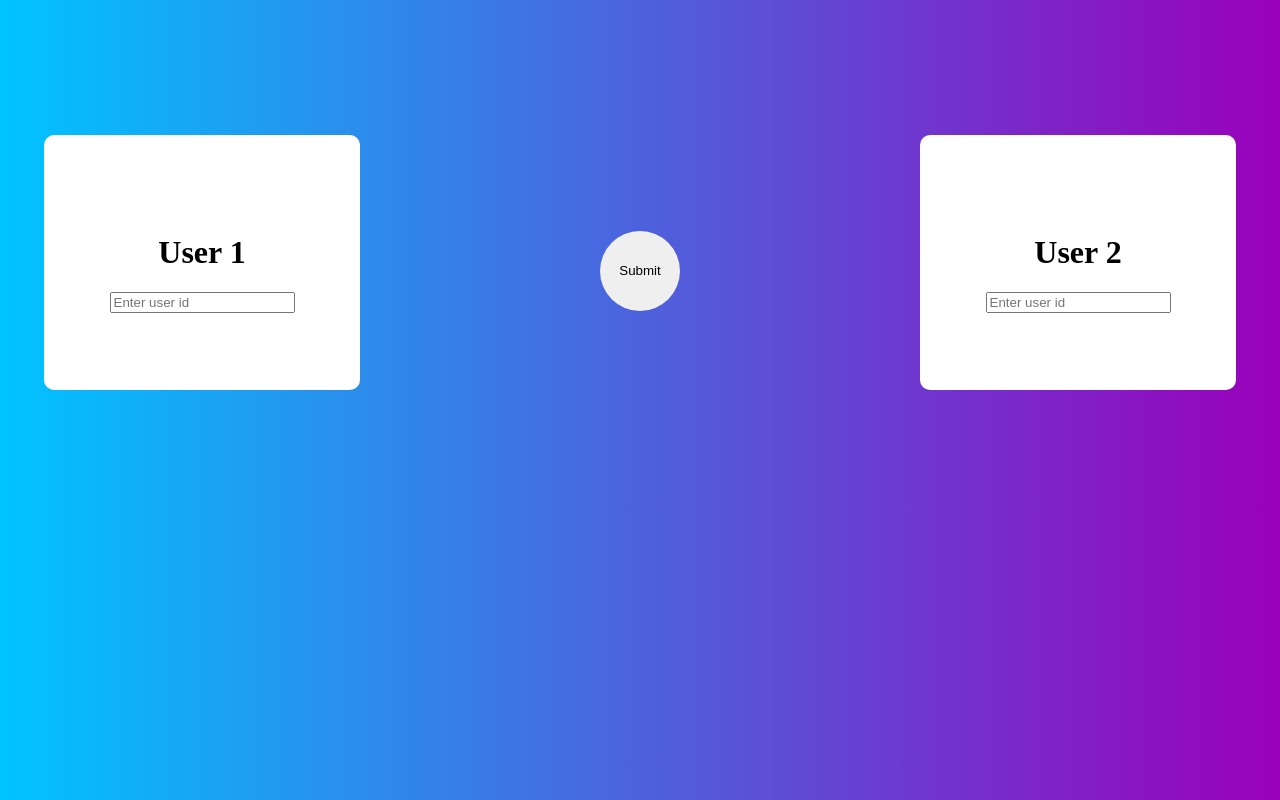
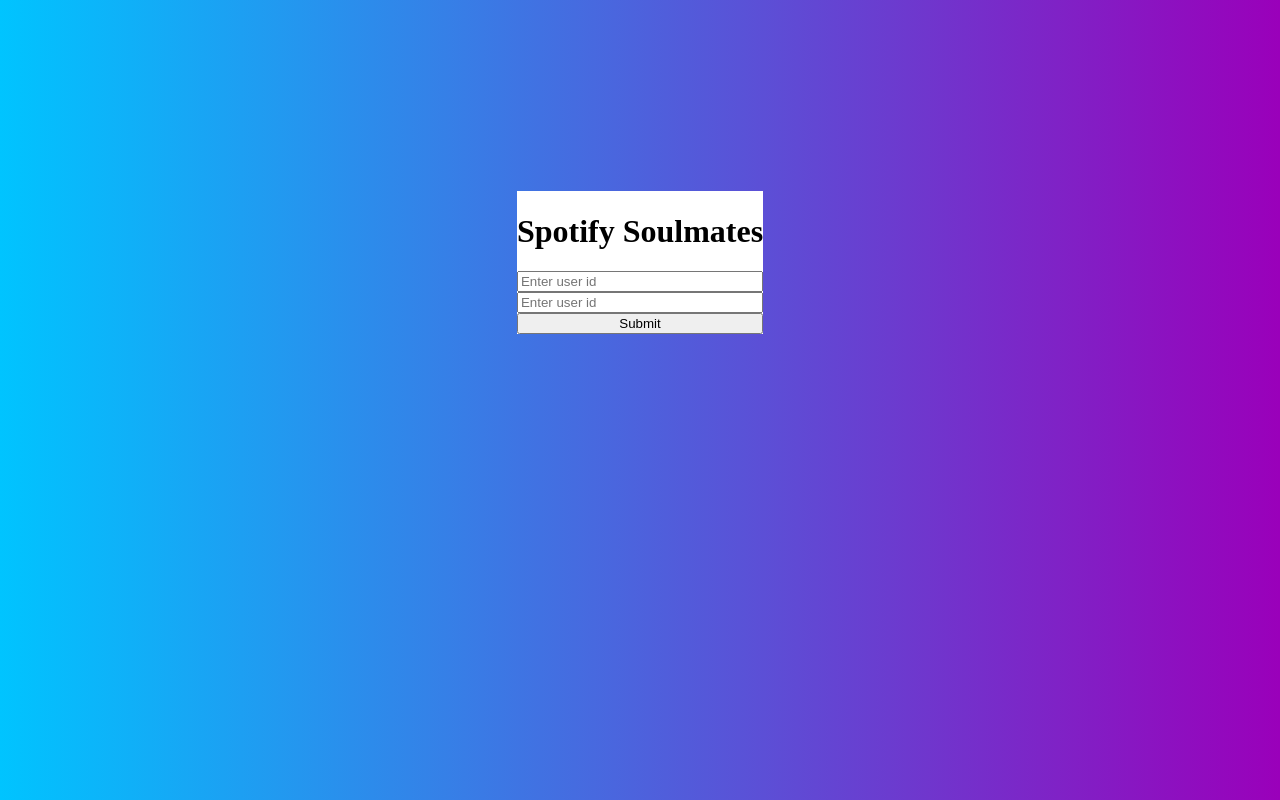
Before and after one commit to Shameer-R/Spotify-Soulmates, a plain HTML site: page client/index.html in a window 1280 px wide. Drawn offline with Linux system fonts and the light colour scheme.

Commit message:
Basic html/css layout redesign

```diff
--- a/client/index.html
+++ b/client/index.html
@@ -8,14 +8,11 @@
     <body>
 
         <div class="center-section">
-            <div class="user-1-section">
-                <h1>User 1</h1>
+            <div class="container">
+                <h1>Spotify Soulmates</h1>
                 <input id="user-1-input" placeholder="Enter user id">
-            </div>
-            <button id="submit" type="submit">Submit</button>
-            <div class="user-2-section">
-                <h1>User 2</h1>
                 <input id="user-2-input" placeholder="Enter user id">
+                <button id="submit" type="submit">Submit</button>
             </div>
         </div>
 
--- a/client/style.css
+++ b/client/style.css
@@ -5,35 +5,16 @@
 
 .center-section {
     display: flex;
-    gap: 15rem;
+    flex-direction: column;
+    gap: 1rem;
     align-items: center;
     justify-content: center;
     height: 65%;
 }
 
-.center-section > div {
+.container {
     display: flex;
     flex-direction: column;
-    justify-content: center;
-    align-items: center;
-    text-align: center;
     background-color: white;
-    border-radius: 10px;
-    width: 25%;
-    height: 50%;
+
 }
-
-button {
-    width: 5rem;
-    height: 5rem;
-    text-align: center;
-    margin-top: 1rem;
-    border-radius: 10rem;
-    border: none;
-}
-
-#Result {
-    width: 100%;
-    text-align: center;
-    color: white;
-}
```
